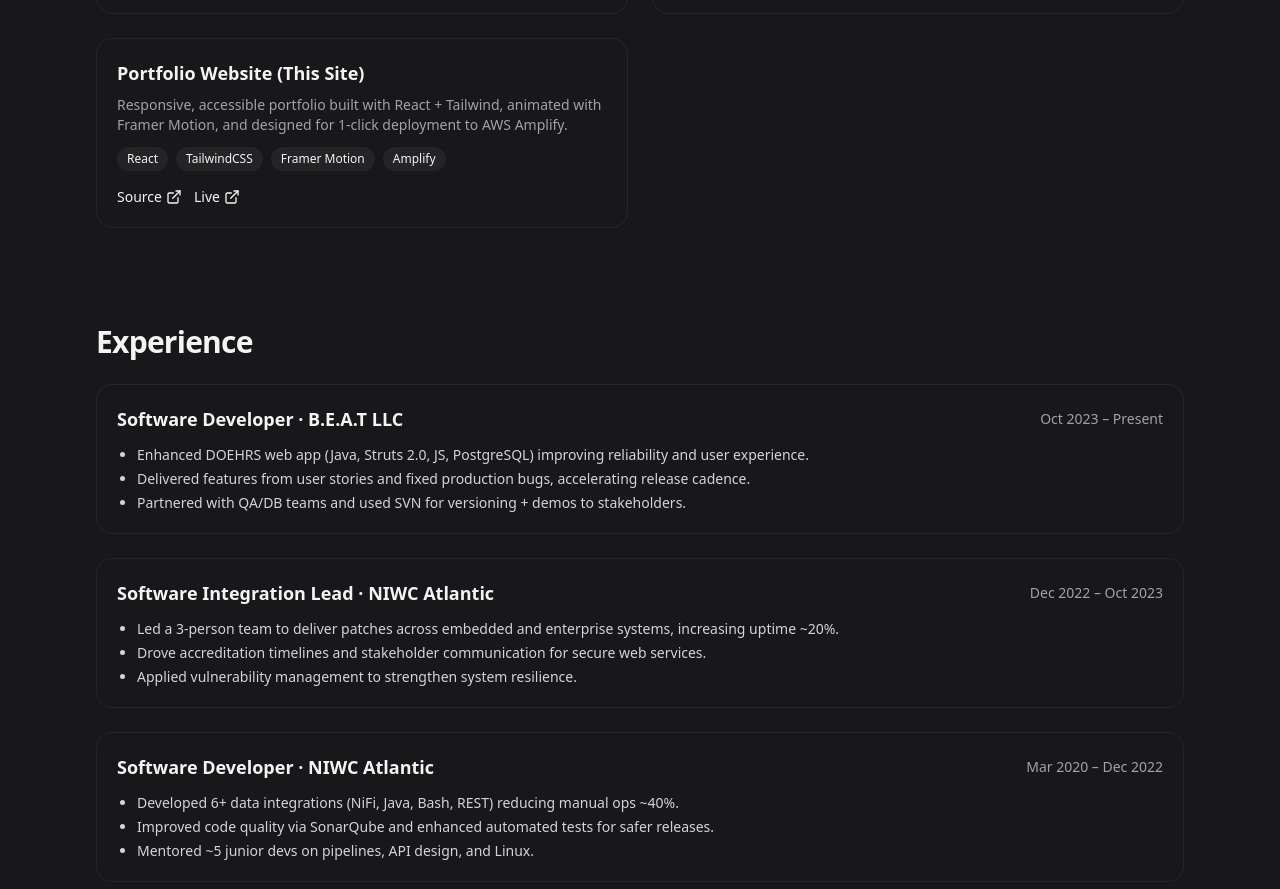
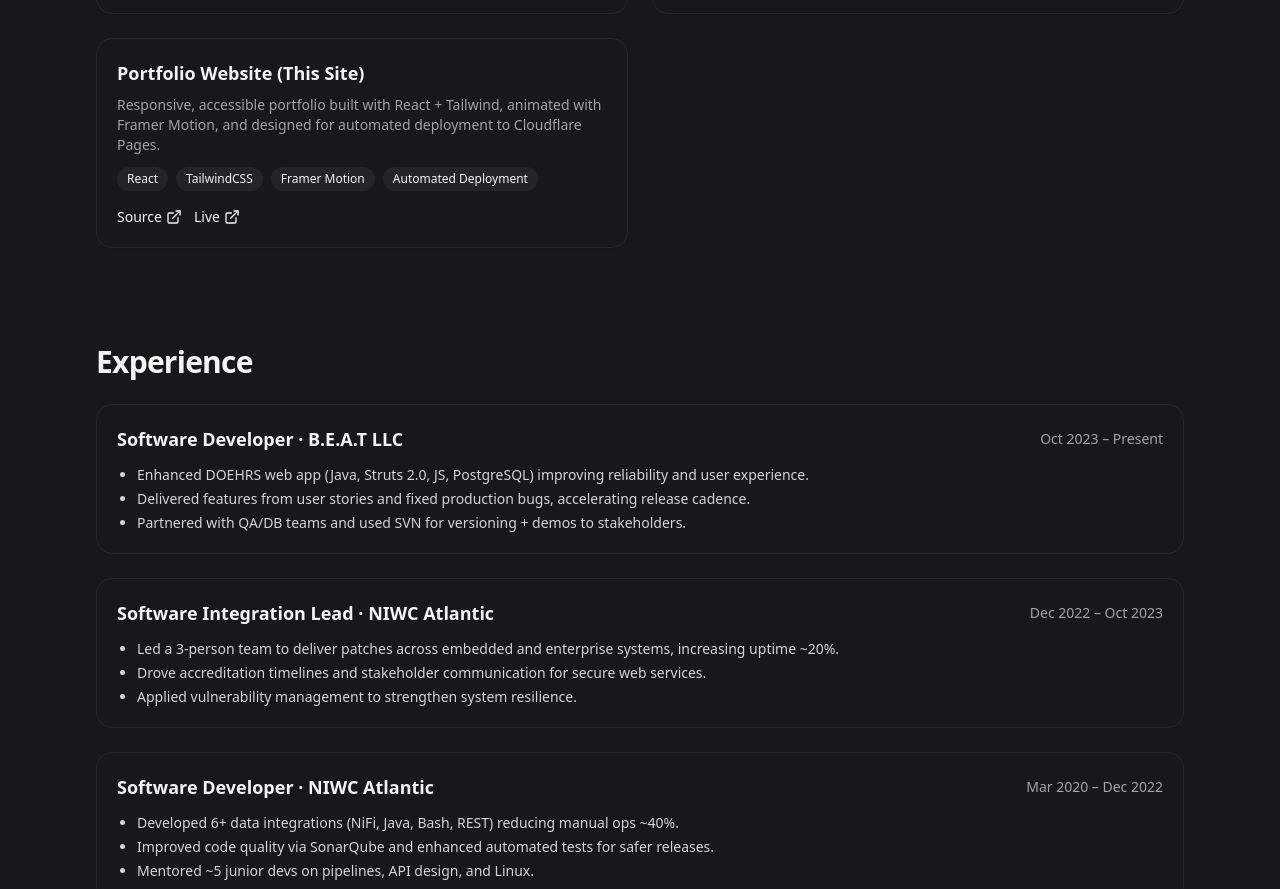
Before and after one commit to andrew-n-miller/portfolio_project, a React (Vite) app: page / in a window 1280 px wide. Shown: the part 1111-2000 px from the top of the page. Built offline with nearby package versions, Linux system fonts and the light colour scheme.

Commit message:
Updated Wording on Projects, and changed button Background

```diff
--- a/src/App.jsx
+++ b/src/App.jsx
@@ -50,8 +50,8 @@ const PROJECTS = [
   {
     name: "Portfolio Website (This Site)",
     desc:
-      "Responsive, accessible portfolio built with React + Tailwind, animated with Framer Motion, and designed for 1‑click deployment to AWS Amplify.",
-    stack: ["React", "TailwindCSS", "Framer Motion", "Amplify"],
+      "Responsive, accessible portfolio built with React + Tailwind, animated with Framer Motion, and designed for automated deployment to Cloudflare Pages.",
+    stack: ["React", "TailwindCSS", "Framer Motion", "Automated Deployment"],
     links: [
       { href: "#", label: "Source" },
       { href: "#", label: "Live" },
@@ -195,7 +195,7 @@ export default function Portfolio() {
             <div className="mt-6 flex flex-wrap gap-3">
               <a
                 href="#projects"
-                className="inline-flex items-center gap-2 px-4 py-2 rounded-2xl text-sm font-medium bg-zinc-900 text-white dark:bg-white dark:text-zinc-900 hover:opacity-90"
+                className="inline-flex items-center gap-2 px-4 py-2 rounded-2xl text-sm font-medium bg-sky-950 text-white dark:bg-white dark:text-zinc-900 hover:opacity-90"
               >
                 View Projects <ExternalLink className="h-4 w-4" />
               </a>
```
